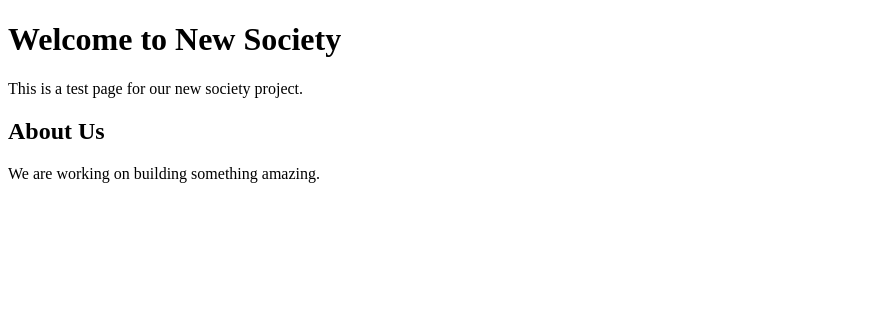
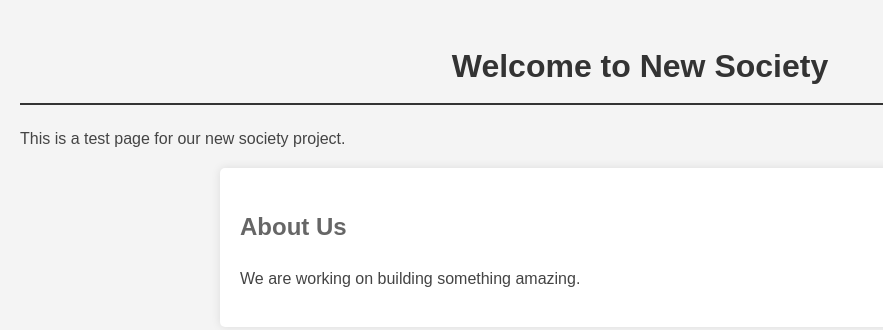
Before and after one commit to bondybondbond/new-society-test, a plain HTML site: page index.html in a window 1280 px wide. Shown: the whole page, without its empty margins (0-883 px from the left). Drawn offline with Linux system fonts and the light colour scheme.

Commit message:
Add CSS styling

```diff
--- a/index.html
+++ b/index.html
@@ -4,6 +4,7 @@
     <meta charset="UTF-8">
     <meta name="viewport" content="width=device-width, initial-scale=1.0">
     <title>New Society Test</title>
+    <link rel="stylesheet" href="styles.css">
 </head>
 <body>
     <h1>Welcome to New Society</h1>
--- /dev/null
+++ b/styles.css
@@ -0,0 +1,31 @@
+body {
+    font-family: Arial, sans-serif;
+    line-height: 1.6;
+    margin: 0;
+    padding: 20px;
+    background-color: #f4f4f4;
+}
+
+h1 {
+    color: #333;
+    text-align: center;
+    border-bottom: 2px solid #333;
+    padding-bottom: 10px;
+}
+
+.content {
+    max-width: 800px;
+    margin: 0 auto;
+    background: white;
+    padding: 20px;
+    border-radius: 5px;
+    box-shadow: 0 0 10px rgba(0,0,0,0.1);
+}
+
+h2 {
+    color: #666;
+}
+
+p {
+    color: #444;
+}
```
